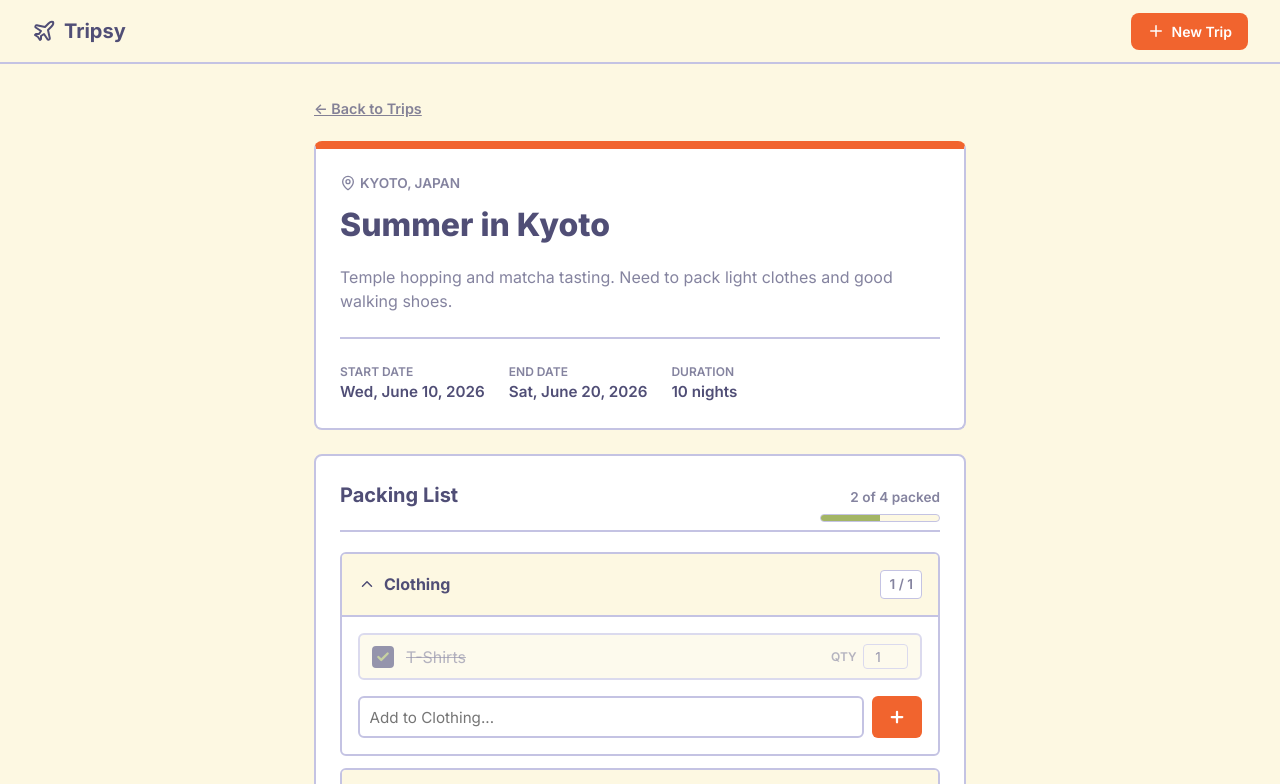
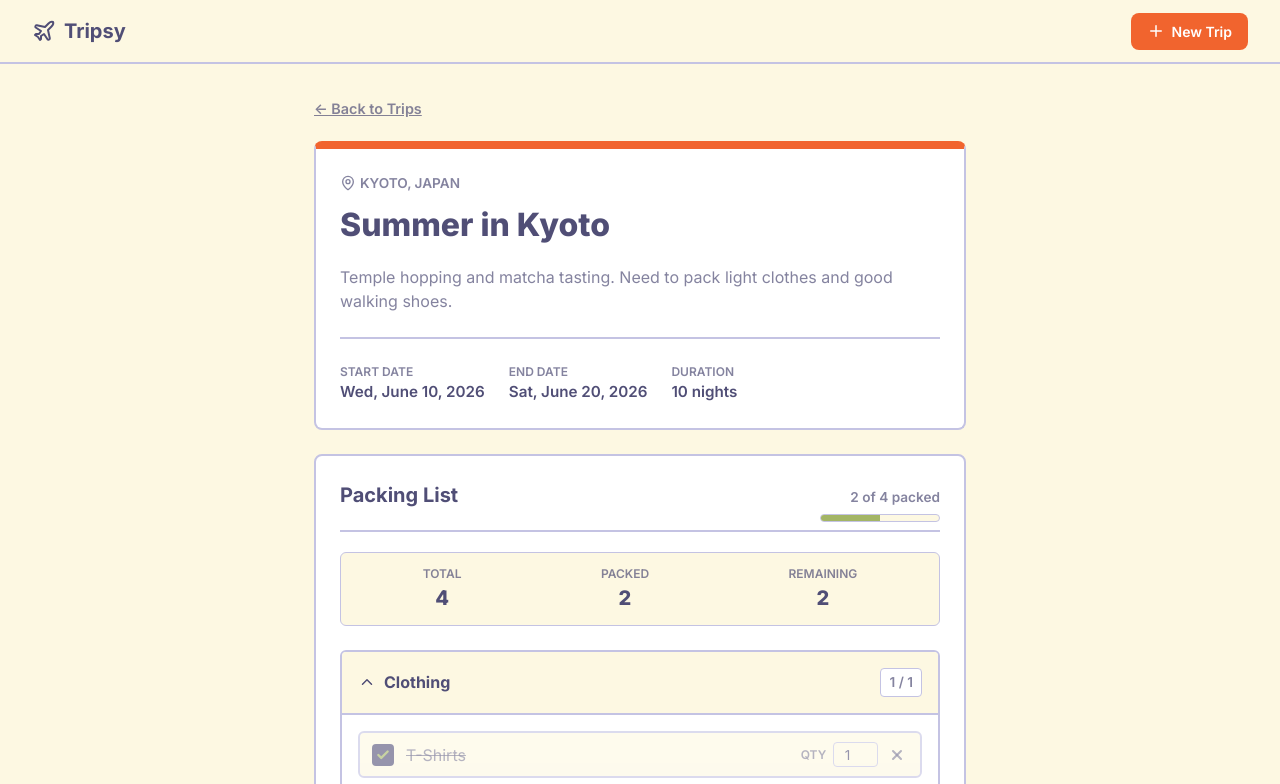
Before and after one commit to k3tan7/Tripsy, a React (Vite) app: page /trip/1 in a window 1280 px wide. Shown: the top 784 px of the page. Built offline with nearby package versions, Linux system fonts and the light colour scheme.

Commit message:
feat: add item delete and packing summary count

```diff
--- a/src/components/PackingList.css
+++ b/src/components/PackingList.css
@@ -46,6 +46,35 @@
   height: 100%;
   background: var(--accent-green);
   transition: width 0.3s ease;
+}
+
+.packing-list-summary {
+  display: flex;
+  justify-content: space-around;
+  background: var(--bg);
+  border: 1px solid var(--border);
+  border-radius: 6px;
+  padding: 0.75rem;
+  margin-bottom: 1.5rem;
+}
+
+.summary-stat {
+  display: flex;
+  flex-direction: column;
+  align-items: center;
+}
+
+.summary-label {
+  font-size: 0.75rem;
+  text-transform: uppercase;
+  color: var(--text-secondary);
+  font-weight: 600;
+}
+
+.summary-value {
+  font-size: 1.25rem;
+  color: var(--dark-purple);
+  font-weight: 800;
 }
 
 .categories-container {
@@ -125,7 +154,7 @@
 }
 
 .add-item-form button {
-  background: var(--accent-orange);
+  background: var(--dark-purple);
   color: #fff;
   border: none;
   border-radius: 6px;
@@ -177,6 +206,12 @@
   flex-grow: 1;
 }
 
+.packing-item-actions {
+  display: flex;
+  align-items: center;
+  gap: 0.5rem;
+}
+
 .packing-item-quantity {
   display: flex;
   align-items: center;
@@ -204,6 +239,24 @@
   color: var(--text-secondary);
   font-weight: 600;
   text-transform: uppercase;
+}
+
+.btn-delete-item {
+  background: none;
+  border: none;
+  color: var(--text-secondary);
+  display: flex;
+  align-items: center;
+  justify-content: center;
+  cursor: pointer;
+  padding: 0.2rem;
+  border-radius: 4px;
+  transition: all 0.1s ease;
+}
+
+.btn-delete-item:hover {
+  color: var(--accent-orange);
+  background: var(--bg);
 }
 
 .packing-item:hover {
--- a/src/components/PackingList.jsx
+++ b/src/components/PackingList.jsx
@@ -1,5 +1,5 @@
 import { useState } from "react";
-import { Check, Plus, ChevronDown, ChevronUp } from "lucide-react";
+import { Check, Plus, ChevronDown, ChevronUp, Trash2, X } from "lucide-react";
 import { CATEGORIES } from "../data/tripsData";
 import "./PackingList.css";
 
@@ -8,7 +8,9 @@ export default function PackingList({ trip, updateTrip }) {
   const [newItems, setNewItems] = useState({}); // Manage input value per category
 
   const items = trip.items || [];
+  const totalItems = items.length;
   const totalPackedCount = items.filter(i => i.packed).length;
+  const remainingItems = totalItems - totalPackedCount;
 
   const handleToggleItem = (itemId) => {
     if (!updateTrip) return;
@@ -24,6 +26,12 @@ export default function PackingList({ trip, updateTrip }) {
     const updatedItems = items.map(item =>
       item.id === itemId ? { ...item, quantity } : item
     );
+    updateTrip({ ...trip, items: updatedItems });
+  };
+
+  const handleDeleteItem = (itemId) => {
+    if (!updateTrip) return;
+    const updatedItems = items.filter(item => item.id !== itemId);
     updateTrip({ ...trip, items: updatedItems });
   };
 
@@ -85,6 +93,21 @@ export default function PackingList({ trip, updateTrip }) {
         </div>
       </div>
 
+      <div className="packing-list-summary">
+        <div className="summary-stat">
+          <span className="summary-label">Total</span>
+          <strong className="summary-value">{totalItems}</strong>
+        </div>
+        <div className="summary-stat">
+          <span className="summary-label">Packed</span>
+          <strong className="summary-value">{totalPackedCount}</strong>
+        </div>
+        <div className="summary-stat">
+          <span className="summary-label">Remaining</span>
+          <strong className="summary-value">{remainingItems}</strong>
+        </div>
+      </div>
+
       <div className="categories-container">
         {groupedCategories.map(category => {
           const isExpanded = expandedCategory === category.id;
@@ -118,6 +141,7 @@ export default function PackingList({ trip, updateTrip }) {
                             </button>
                             <span className="item-name">{item.name}</span>
                           </div>
+                          <div className="packing-item-actions">
                             <div className="packing-item-quantity">
                               <span className="qty-label">Qty</span>
                               <input
@@ -127,6 +151,10 @@ export default function PackingList({ trip, updateTrip }) {
                                 onChange={(e) => handleQuantityChange(item.id, e.target.value)}
                                 placeholder="1"
                               />
+                            </div>
+                            <button className="btn-delete-item" onClick={(e) => { e.stopPropagation(); handleDeleteItem(item.id); }} aria-label="Delete item">
+                              <X size={16} strokeWidth={3} />
+                            </button>
                           </div>
                         </li>
                       ))}
```
Lines whose indentation alone changed are shown as unchanged.
